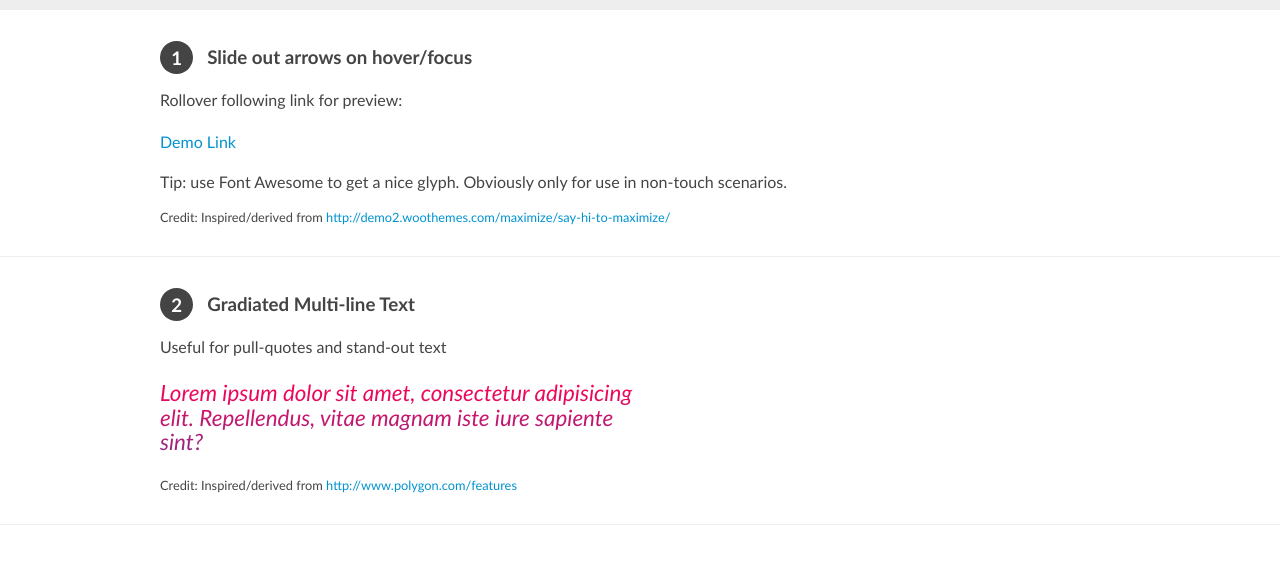
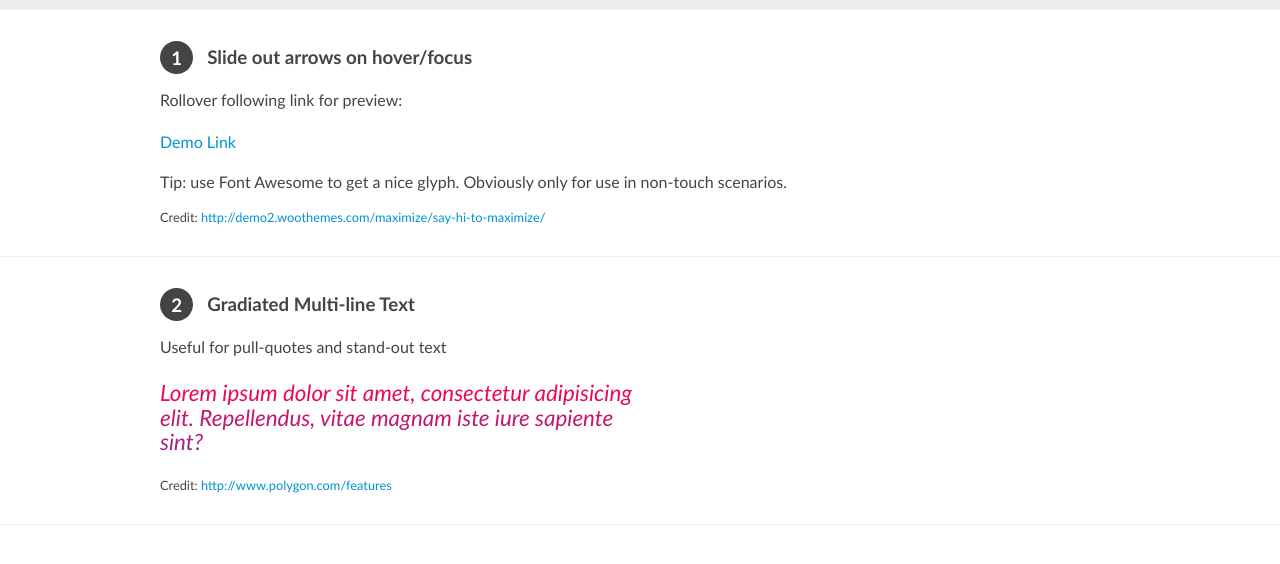
Before and after one commit to benwakeford/bw-pattern-library, a plain HTML site: page index.html in a window 1280 px wide. Shown: the part 126-690 px from the top of the page. Drawn offline with nearby package versions, Linux system fonts and the light colour scheme.

Commit message:
Content Tweak
Removed "Inspired/derived from"

Signed-off-by: Ben Wakeford <mail@benwakeford.com>

```diff
--- a/index.html
+++ b/index.html
@@ -34,7 +34,7 @@
 		<p>Rollover following link for preview:</p>
 		<p><a href="#" class="slide-arrow">Demo Link</a></p>
 		<p>Tip: use Font Awesome to get a nice glyph. Obviously only for use in non-touch scenarios.</p>
-		<p class="credit">Credit: Inspired/derived from <a href="http://demo2.woothemes.com/maximize/say-hi-to-maximize/">http://demo2.woothemes.com/maximize/say-hi-to-maximize/</a></p>
+		<p class="credit">Credit: <a href="http://demo2.woothemes.com/maximize/say-hi-to-maximize/">http://demo2.woothemes.com/maximize/say-hi-to-maximize/</a></p>
 	</div>
 </div><!-- /section -->
 
@@ -44,7 +44,7 @@
 		<h3 class="section-title"><span>2</span> Gradiated Multi-line Text</h3>
 		<p>Useful for pull-quotes and stand-out text</p>
 		<p class="gradiated-text gradiated-text-style">Lorem ipsum dolor sit amet, consectetur adipisicing elit. Repellendus, vitae magnam iste iure sapiente sint?</p>
-		<p class="credit">Credit: Inspired/derived from <a href="http://www.polygon.com/features">http://www.polygon.com/features</a></p>
+		<p class="credit">Credit: <a href="http://www.polygon.com/features">http://www.polygon.com/features</a></p>
 	</div>
 </div><!-- /section -->
 
```
